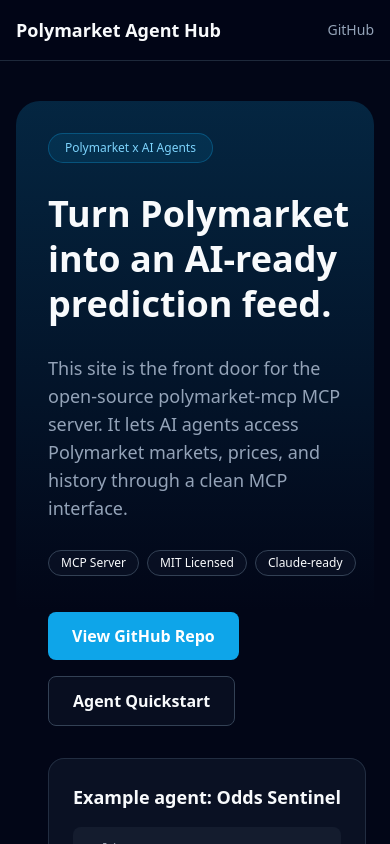
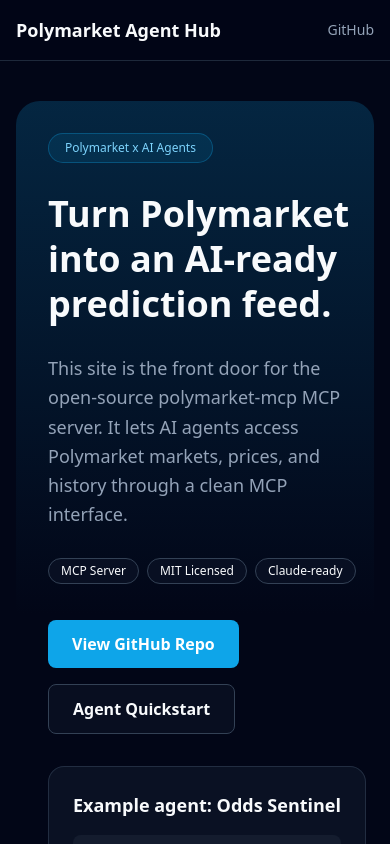
Before and after one commit to polysolmcp/polysolmcp, a Next.js app: page / in a window 390 px wide. Shown: the top 844 px of the page. Built offline with nearby package versions, Linux system fonts and the light colour scheme.

Commit message:
style: improve hero paragraph line-height for readability

```diff
--- a/src/app/page.tsx
+++ b/src/app/page.tsx
@@ -42,7 +42,7 @@
                 <h1 className="text-4xl font-bold leading-tight md:text-5xl lg:text-6xl">
                   Turn Polymarket into an AI-ready prediction feed.
                 </h1>
-                <p className="text-lg text-slate-400 md:text-xl">
+                <p className="text-lg text-slate-400 md:text-xl leading-relaxed">
                   This site is the front door for the open-source polymarket-mcp MCP server.
                   It lets AI agents access Polymarket markets, prices, and history through a clean MCP interface.
                 </p>
```
